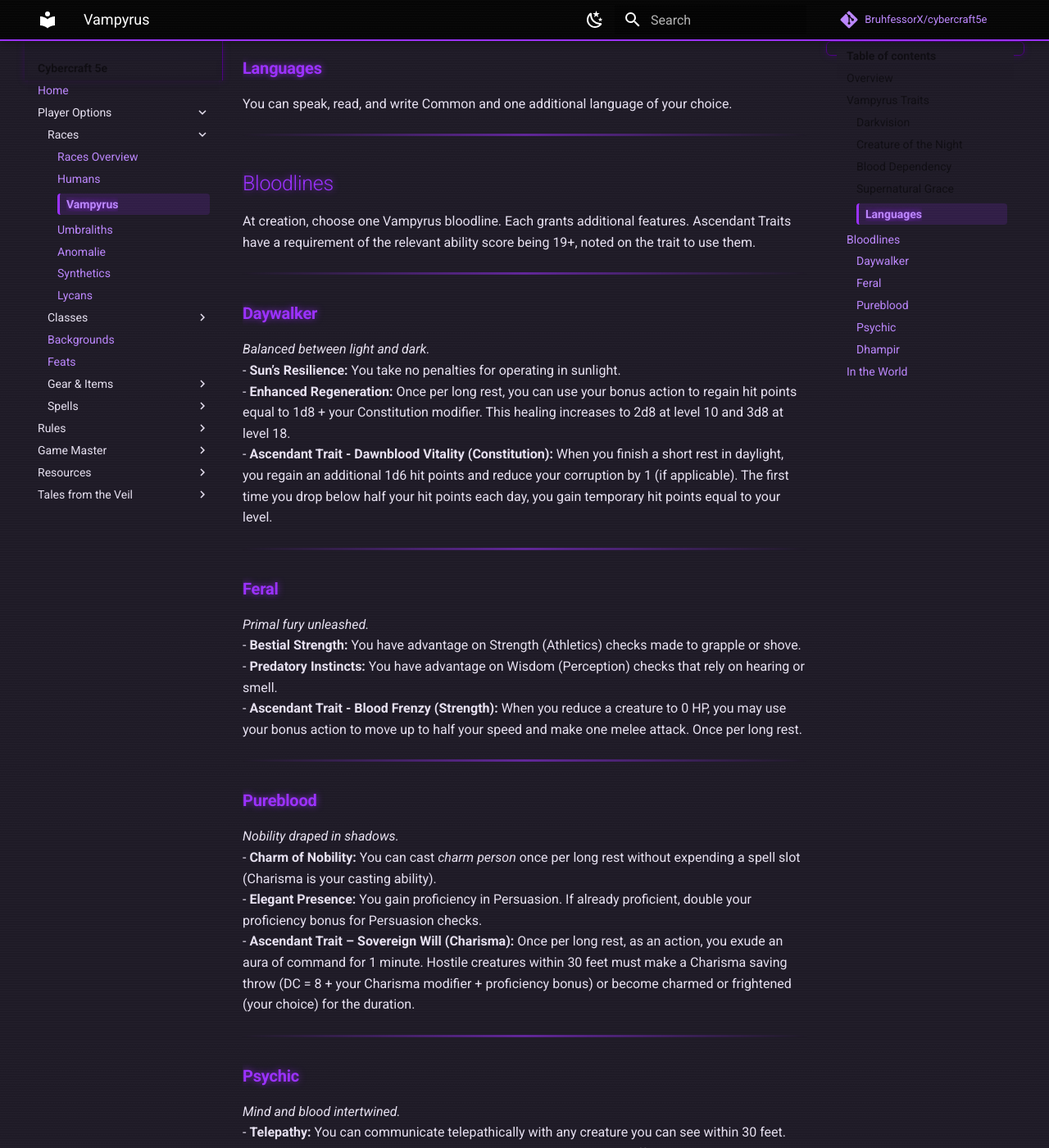
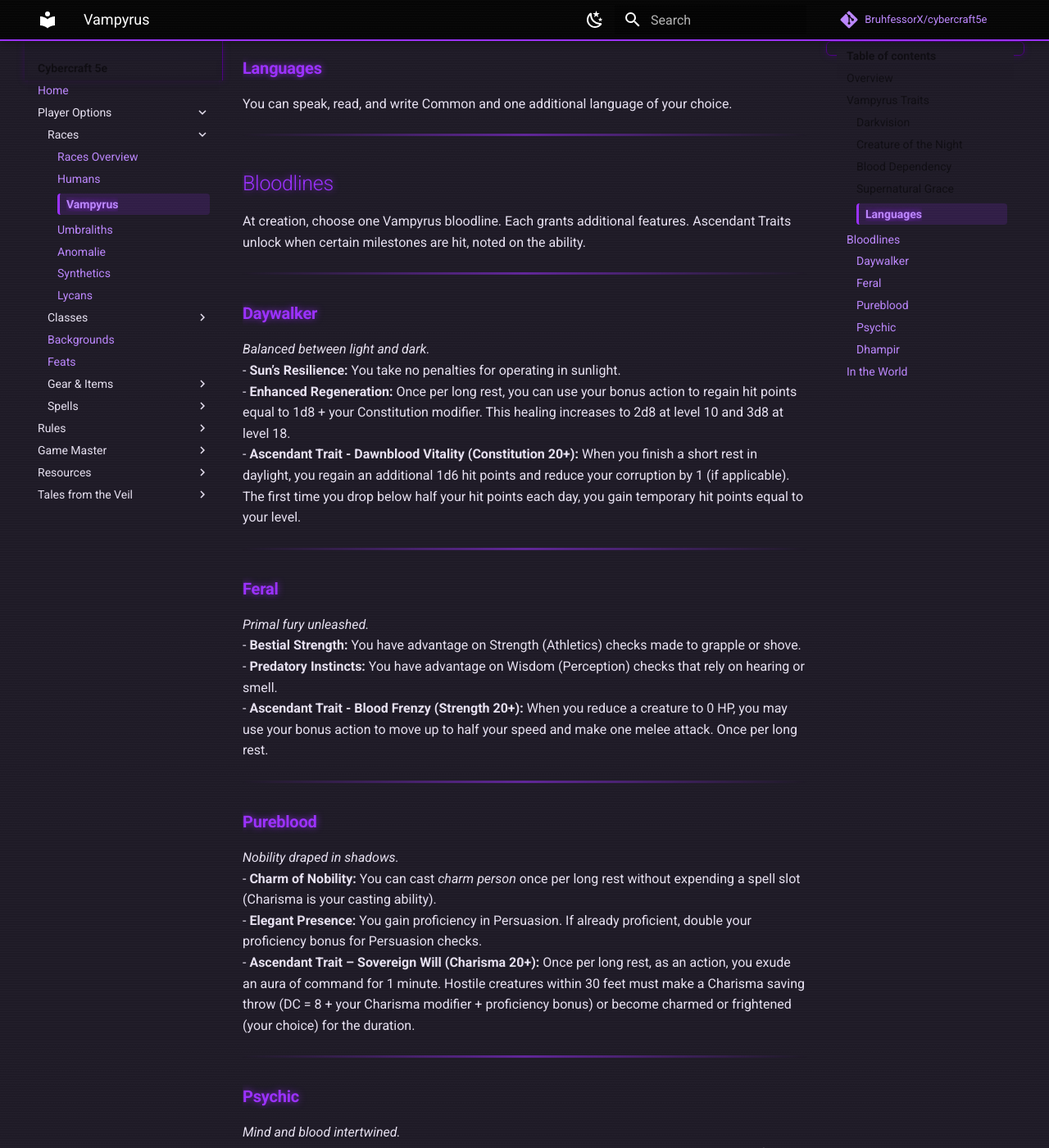
Before and after one commit to BruhfessorX/cybercraft5e, an MkDocs documentation site: the page built from docs/player-options/races/vampyrus.md, in a window 1280 px wide and 1400 px high, scrolled down 1472 px. Shown: the whole window at 82% size. Built offline with MkDocs 1.6.1 and Material for MkDocs 9.7.7, drawn with Linux system fonts in a browser that asks for light colours; comment, search, counter and statistics services are not loaded; some of the changed text lies outside the part shown.

Commit message:
Human threshold traits & various balances

```diff
--- a/docs/player-options/races/vampyrus.md
+++ b/docs/player-options/races/vampyrus.md
@@ -49,7 +49,7 @@ You can speak, read, and write Common and one additional language of your choice
 ---
 
 ## Bloodlines
-At creation, choose one Vampyrus bloodline. Each grants additional features. Ascendant Traits have a requirement of the relevant ability score being 19+, noted on the trait to use them.
+At creation, choose one Vampyrus bloodline. Each grants additional features. Ascendant Traits unlock when certain milestones are hit, noted on the ability.
 
 ---
 
@@ -57,7 +57,7 @@ At creation, choose one Vampyrus bloodline. Each grants additional features. Asc
 *Balanced between light and dark.*
 - **Sun’s Resilience:** You take no penalties for operating in sunlight.
 - **Enhanced Regeneration:** Once per long rest, you can use your bonus action to regain hit points equal to 1d8 + your Constitution modifier. This healing increases to 2d8 at level 10 and 3d8 at level 18.
-- **Ascendant Trait - Dawnblood Vitality (Constitution):** When you finish a short rest in daylight, you regain an additional 1d6 hit points and reduce your corruption by 1 (if applicable). The first time you drop below half your hit points each day, you gain temporary hit points equal to your level.
+- **Ascendant Trait - Dawnblood Vitality (Constitution 20+):** When you finish a short rest in daylight, you regain an additional 1d6 hit points and reduce your corruption by 1 (if applicable). The first time you drop below half your hit points each day, you gain temporary hit points equal to your level.
 
 ---
 
@@ -65,7 +65,7 @@ At creation, choose one Vampyrus bloodline. Each grants additional features. Asc
 *Primal fury unleashed.*
 - **Bestial Strength:** You have advantage on Strength (Athletics) checks made to grapple or shove.
 - **Predatory Instincts:** You have advantage on Wisdom (Perception) checks that rely on hearing or smell.
-- **Ascendant Trait - Blood Frenzy (Strength):** When you reduce a creature to 0 HP, you may use your bonus action to move up to half your speed and make one melee attack. Once per long rest.
+- **Ascendant Trait - Blood Frenzy (Strength 20+):** When you reduce a creature to 0 HP, you may use your bonus action to move up to half your speed and make one melee attack. Once per long rest.
 
 ---
 
@@ -73,7 +73,7 @@ At creation, choose one Vampyrus bloodline. Each grants additional features. Asc
 *Nobility draped in shadows.*
 - **Charm of Nobility:** You can cast *charm person* once per long rest without expending a spell slot (Charisma is your casting ability).
 - **Elegant Presence:** You gain proficiency in Persuasion. If already proficient, double your proficiency bonus for Persuasion checks.
-- **Ascendant Trait – Sovereign Will (Charisma):** Once per long rest, as an action, you exude an aura of command for 1 minute. Hostile creatures within 30 feet must make a Charisma saving throw (DC = 8 + your Charisma modifier + proficiency bonus) or become charmed or frightened (your choice) for the duration.
+- **Ascendant Trait – Sovereign Will (Charisma 20+):** Once per long rest, as an action, you exude an aura of command for 1 minute. Hostile creatures within 30 feet must make a Charisma saving throw (DC = 8 + your Charisma modifier + proficiency bonus) or become charmed or frightened (your choice) for the duration.
 
 ---
 
@@ -81,7 +81,7 @@ At creation, choose one Vampyrus bloodline. Each grants additional features. Asc
 *Mind and blood intertwined.*
 - **Telepathy:** You can communicate telepathically with any creature you can see within 30 feet.
 - **Psychic Shielding:** You have advantage on saving throws against effects that would read or control your mind.
-- **Ascendant Trait – Mind Flare (Intelligence):** Once per long rest, you can unleash a psychic pulse in a 15-foot radius. All creatures of your choice must make an Intelligence saving throw (DC = 8 + your proficiency bonus + Intelligence modifier) or take 2d8 psychic damage and be stunned until the start of your next turn.
+- **Ascendant Trait – Mind Flare (Intelligence 20+):** Once per long rest, you can unleash a psychic pulse in a 15-foot radius. All creatures of your choice must make an Intelligence saving throw (DC = 8 + your proficiency bonus + Intelligence modifier) or take 2d8 psychic damage and be stunned until the start of your next turn.
 
 ---
 
@@ -89,7 +89,7 @@ At creation, choose one Vampyrus bloodline. Each grants additional features. Asc
 *Half-blood adaptability.*
 - **Hybrid Nature:** Choose one Vampyrus trait from any other bloodline, and one Human racial trait (subject to GM approval).
 - **Balanced Blood:** You count as both humanoid and undead.
-- **Ascendant Trait – Adaptive Evolution (Constitution or Charisma):** Once per long rest, as a bonus action, you can temporarily gain one active bloodline ability from another Vampyrus archetype for 1 minute.
+- **Ascendant Trait – Adaptive Evolution (Constitution or Charisma 20+):** Once per long rest, as a bonus action, you can temporarily gain one active bloodline ability from another Vampyrus archetype for 1 minute.
 
 ---
 
```
Also changed, not shown: docs/player-options/races/humans.md (+8 -3 lines).
